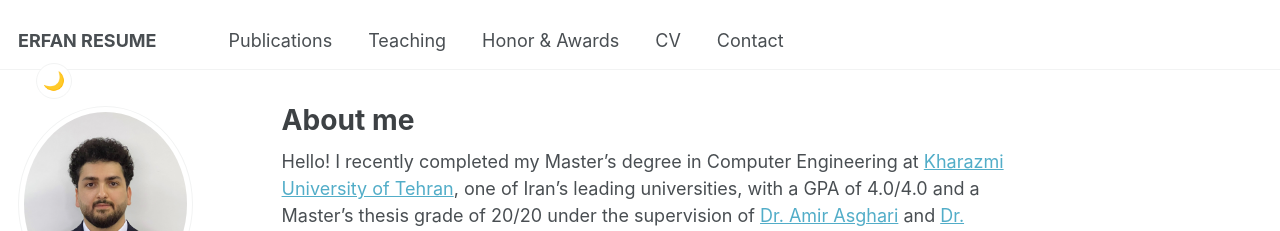
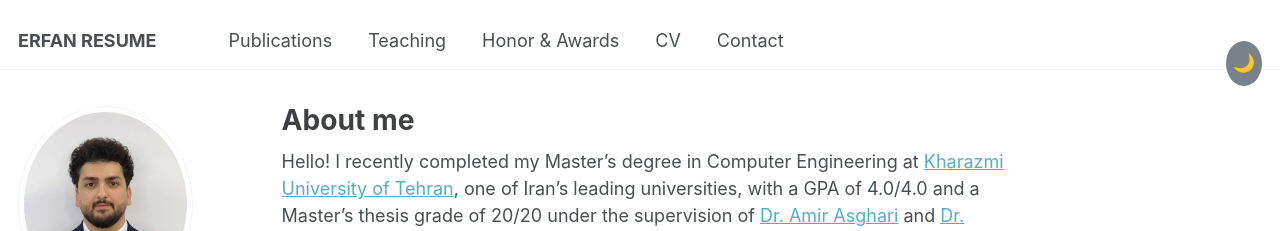
Before and after one commit to erfanresume/erfanresume.github.io, a Jekyll site: the page built from _pages/about.md, in a window 1280 px wide. Shown: the top 231 px of the page. Built offline with Jekyll 4.4.1, drawn with Linux system fonts in a browser that asks for light colours; some web fonts are replaced.

Commit message:
Update masthead.html

```diff
--- a/_includes/masthead.html
+++ b/_includes/masthead.html
@@ -9,19 +9,42 @@
         </button>
 
         <ul class="visible-links">
-          <li class="masthead__menu-item masthead__menu-item--lg"><a href="{{ base_path }}/">{{ site.title }}</a></li>
+          <li class="masthead__menu-item masthead__menu-item--lg">
+            <a href="{{ base_path }}/">{{ site.title }}</a>
+          </li>
+
           {% for link in site.data.navigation.main %}
             {% if link.url contains 'http' %}
               {% assign domain = '' %}
-              {% else %}
+            {% else %}
               {% assign domain = base_path %}
             {% endif %}
-            <li class="masthead__menu-item"><a href="{{ domain }}{{ link.url }}">{{ link.title }}</a></li>
+
+            <li class="masthead__menu-item">
+              <a href="{{ domain }}{{ link.url }}">{{ link.title }}</a>
+            </li>
           {% endfor %}
+
+          <li class="masthead__menu-item masthead__menu-item--theme">
+            <button
+              id="theme-toggle"
+              class="theme-toggle"
+              type="button"
+              aria-label="Toggle color theme"
+              onclick="
+                var root = document.documentElement;
+                var current = localStorage.getItem('theme') || root.getAttribute('data-theme') || 'light';
+                var next = current === 'dark' ? 'light' : 'dark';
+
+                root.setAttribute('data-theme', next);
+                localStorage.setItem('theme', next);
+              "
+            ></button>
+          </li>
         </ul>
         <ul class="hidden-links hidden"></ul>
       </nav>
-      <button
+      <!--<button
         id="theme-toggle"
         class="theme-toggle"
         type="button"
@@ -34,7 +57,7 @@
           root.setAttribute('data-theme', next);
           localStorage.setItem('theme', next);
         "
-      ></button>
+      ></button>-->
       <script>
         (function () {
           var button = document.getElementById("theme-toggle");
```
